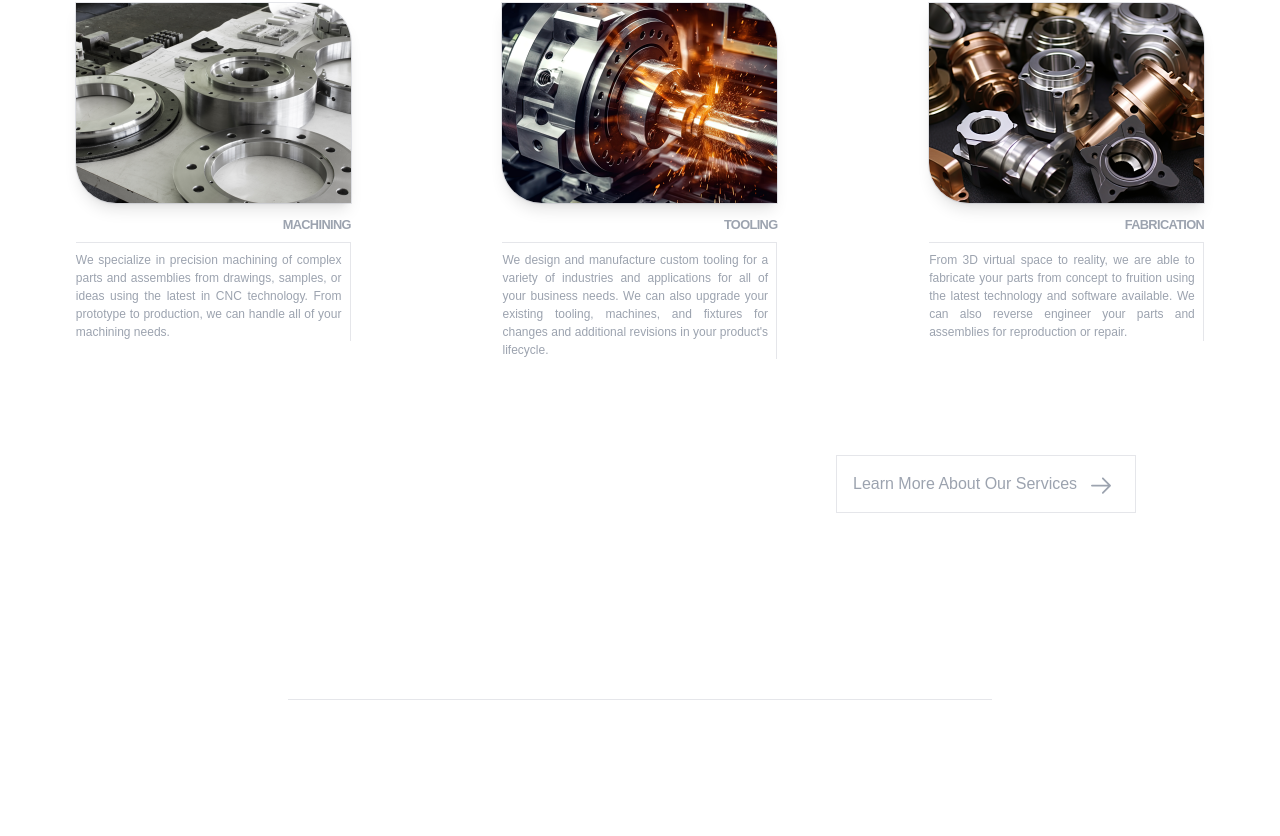
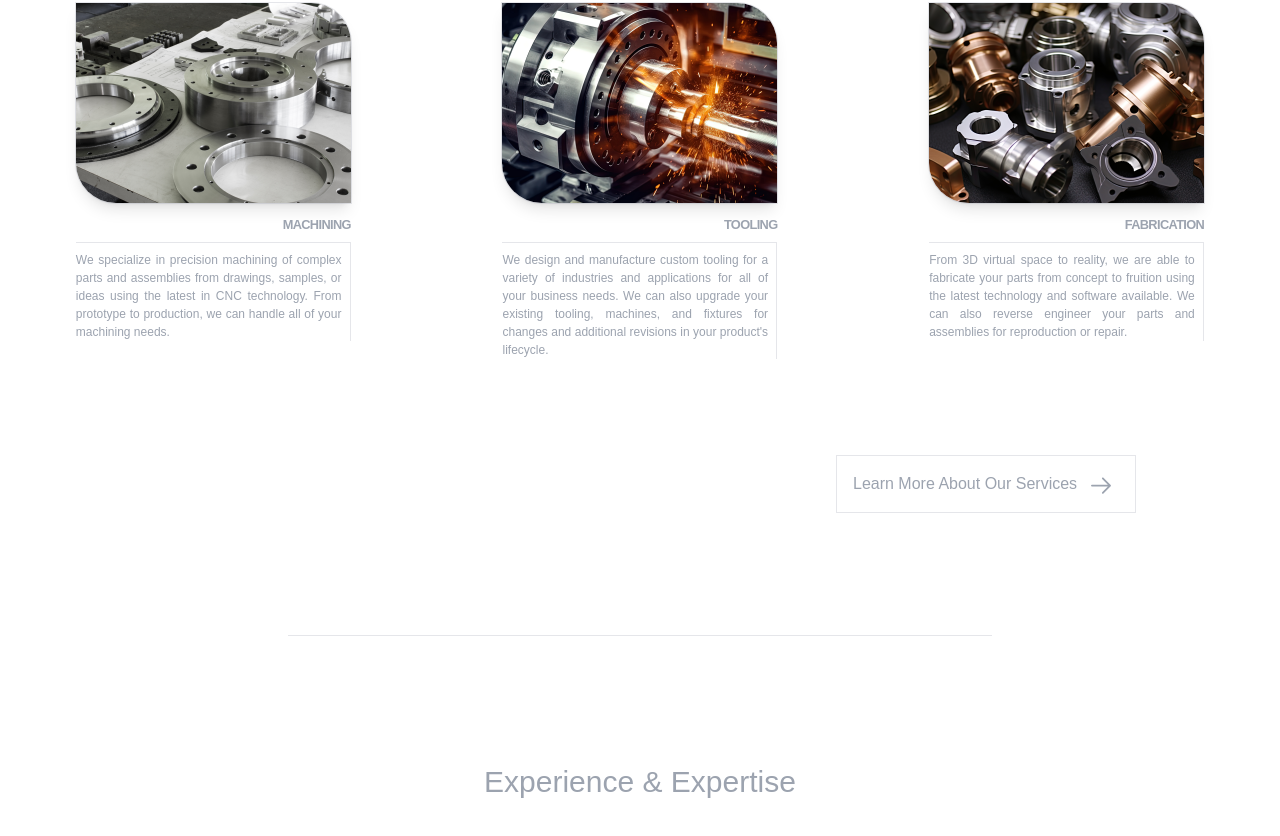
Before and after one commit to tuffs/3dmachtoolllc, a Next.js app: page / in a window 1280 px wide. Shown: the part 510-1346 px from the top of the page. Built offline with nearby package versions, Linux system fonts and the light colour scheme.

Commit message:
Changes to the @/components/global/Separator.js formatting to remove the aggressive margin bottom.

```diff
--- a/app/page.js
+++ b/app/page.js
@@ -1,3 +1,4 @@
+import ExperienceAndExpertise from '@/components/ExperienceAndExpertise';
 import Separator from '@/components/global/Separator';
 import Hero from '@/components/Hero'
 
@@ -7,6 +8,7 @@ export default function Home() {
       <div className="my-24 mx-auto">
         <Hero />
         <Separator />
+        <ExperienceAndExpertise />
       </div>
     </>
   );
--- /dev/null
+++ b/components/ExperienceAndExpertise.js
@@ -0,0 +1,11 @@
+const ExperienceAndExpertise = () => {
+  return (
+    <>
+      <div className="mx-32 text-center">
+        <h2 className="text-3xl text-gray-400" style={{fontWeight: "300"}}>Experience & Expertise</h2>
+      </div>
+    </>
+  );
+}
+
+export default ExperienceAndExpertise;
--- a/components/global/Separator.js
+++ b/components/global/Separator.js
@@ -1,9 +1,9 @@
 const Separator = () => {
   return (
     <>
-      <div className="my-64">
+      <div className="my-32">
         <hr
-          className="w-[45%] border-[#9ca3af44] mx-auto md:w-[55%] mb-96"
+          className="w-[45%] border-[#9ca3af44] mx-auto md:w-[55%]"
         />
       </div>
     </>
```
